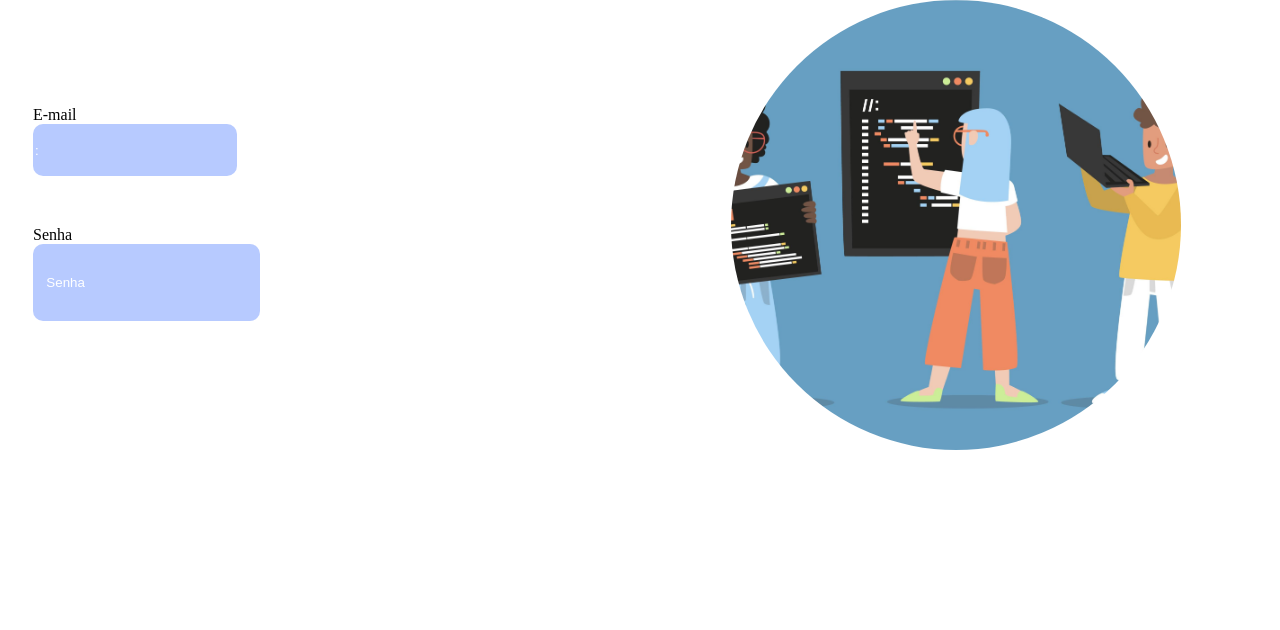
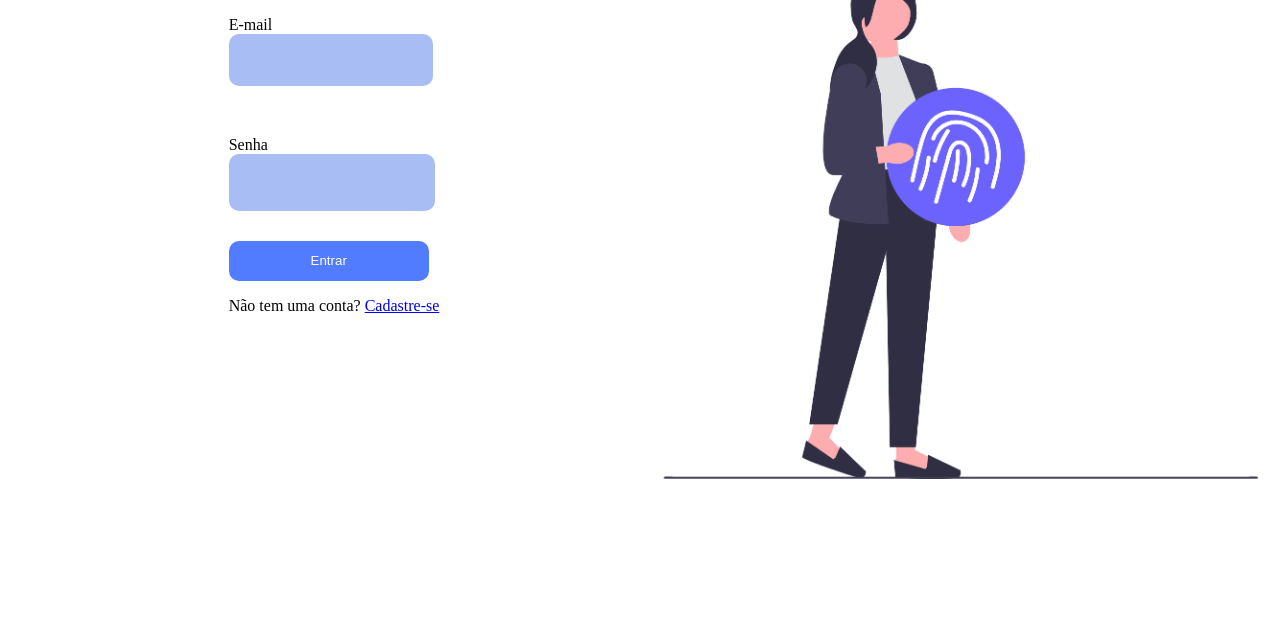
Before and after one commit to Tamura021/meu_primeiro_site, a plain HTML site: page index.html in a window 1280 px wide. Shown: the part 238-868 px from the top of the page. Drawn offline with Linux system fonts and the light colour scheme.

Commit message:
ativiadade prova

```diff
--- /dev/null
+++ b/cadastro.css
@@ -0,0 +1,48 @@
+
+body {
+    display: flex;
+    flex-direction: column;
+    justify-content: center;
+    align-items: center;
+    font-family: Arial, sans-serif;
+    line-height: 1.6;
+    background-color: #5f5fff;
+    padding: 20px;
+}
+
+.button {
+    margin-top: 100px;
+    display: flex;
+        flex-direction: column;
+    justify-content: center;
+    align-items: center;
+    border-radius: 10px;
+    background-color: rgb(255, 255, 255);
+    height: 500px;
+    width: 400px;
+}
+
+form {
+    display: flex;
+    flex-direction: column;
+    margin-left: 20px;
+    input{
+    display: flex;
+    width: 300px;
+    height: 50px;
+    border-radius: 10px;
+    border: none;
+    background-color: aliceblue;
+}
+}
+
+.btn {
+    width: 200px;
+    height: 40px;
+    background-color: rgb(81, 124, 255);
+    color: white;
+    border-radius: 10px;
+    border: none;
+    cursor: pointer;
+    margin-top: 30px;
+}
--- a/estilo.css
+++ b/estilo.css
@@ -6,13 +6,16 @@ header {
   gap: 70px;
   margin-right: 30px;
 }
-.LW {
+.Login {
   width: 1370px;
+  color: rgb(81, 124, 255);
+
 }
 
 #titulo {
   margin-left: 20px;
 }
+
 form {
   display: flex;
   flex-direction: column;
@@ -23,7 +26,7 @@ form input {
   width: 200px;
   height: 50px;
   border: none;
-  background: rgba(54, 107, 255, 0.356);
+  background: rgba(15, 71, 228, 0.356);
 }
 
 input::placeholder {
@@ -47,6 +50,9 @@ label {
   padding: 5px;
   width: 50%;
   height: 100%;
+  display: flex;
+  justify-content: center;
+
 }
 
 .direita {
@@ -58,19 +64,15 @@ label {
   align-items: center;
 }
 
-.img {
-  padding: 5px;
-  display: flex;
-  justify-content: center;
-  width: 450px;
-  height: 450px;
-}
+
 
 .img img {
-  border-radius: 50%;
   width: 100%;
-  height: 100%;
   object-fit: cover;
+    padding: 5px;
+  display: flex;
+  justify-content: space-around;
+  height: 600px;
 }
 .esquerda {
   form input {
@@ -79,9 +81,26 @@ label {
   display: flex;
   flex-direction: column;
   justify-content: center;
-  height: 70vh;
+  height: 60vh;
+  align-items: center;
 }
 
 .texto {
   padding: 1em;
 }
+.btn {
+  width: 200px;
+  height: 40px;
+  background-color: rgb(81, 124, 255);
+  color: white;
+  border-radius: 10px;
+  border: none;
+  cursor: pointer;
+  margin-top: 30px;
+}
+
+.texto {
+height: 30px;
+width: 180px;
+  color: rgb(81, 124, 255);
+}
--- a/index.html
+++ b/index.html
@@ -10,12 +10,11 @@
 
 <body>
     <header>
-      <div class="LW"> <p>LW</p> </div>
+      <div class="Login"> <p>Login</p> </div>
        <P>home</P>
        <p>sobre</p>
        <P>contato</P>
 
-    <a href="cadastro.html"><button>Cadastro</button></a>
 
     </header>
 
@@ -29,16 +28,17 @@
             <form action="" class="button">
 
                 <label for="">E-mail</label>
-                <input type="email" placeholder=":">
+                <input type="email" placeholder=" ">
                 <label for="">Senha</label>
-
-                <input type="password" placeholder="Senha" class="texto">
+                <input type="password" placeholder= " " class="texto">
+                <button for="submit" class="btn">Entrar</button>
+                <p>Não tem uma conta? <a href="cadastro.html">Cadastre-se</a></p>
 
             </form>
         </div>
         <div class="direita">
             <div class="img">
-                <img src="img/4949146.jpg" alt="">
+                <img src="img/undraw_fingerprint-login_19qv.png"
             </div>
         </div>
     </div>
--- a/tamura.css
+++ /dev/null
@@ -1,58 +0,0 @@
-form {
-  display: flex;
-  flex-direction: column;
-}
-
-form,
-input {
-  width: 100px;
-}
-
-form,
-label {
-  margin-top: 10px;
-}
-
-.container {
-  width: 100px;
-  heigth: 50px;
-  border: 2px solid black;
-  padding: 30px;
-  margin: 30px;
-  color: rgba(0, 0, 0, 0.993);
-}
-
-body {
-  background-image: url(./img/artworks-tZ7aDyK7PbbMpcf0-z7o8vg-t500x500.jpg);
-  background-size: cover;
-}
-.texto {
-  font-size: 18px;
-  font-family: Arrial, sans-serif;
-  text-align: center;
-  line-height: 1.5;
-}
-/* .email {
-        width:200px;
-        heigth:100px;
-        border: 1px solid black;
-        padding:     20px;
-        margin: 10px;
-        color:rgba(0, 0, 0, 0.993);
-        } */
-
-/* .container {
-        display: flex;
-        justify-content: corner;
-        align-items: center;
-        height: 200px; */
-
-/* }
-        .senha {
-        width:200px;
-        heigth:100px;
-        border: 1px solid black;
-        padding:     20px;
-        margin: 10px;
-        color:rgba(0, 0, 0, 0.993);
-        } */
```
Also changed, not shown: cadastro.html (+20 -2 lines), tabela.css (deleted, +0 -8 lines), tabela.html (deleted, +0 -54 lines), img/undraw_fingerprint-login_19qv.png (added), img/undraw_fingerprint_kdwq.png (added).
